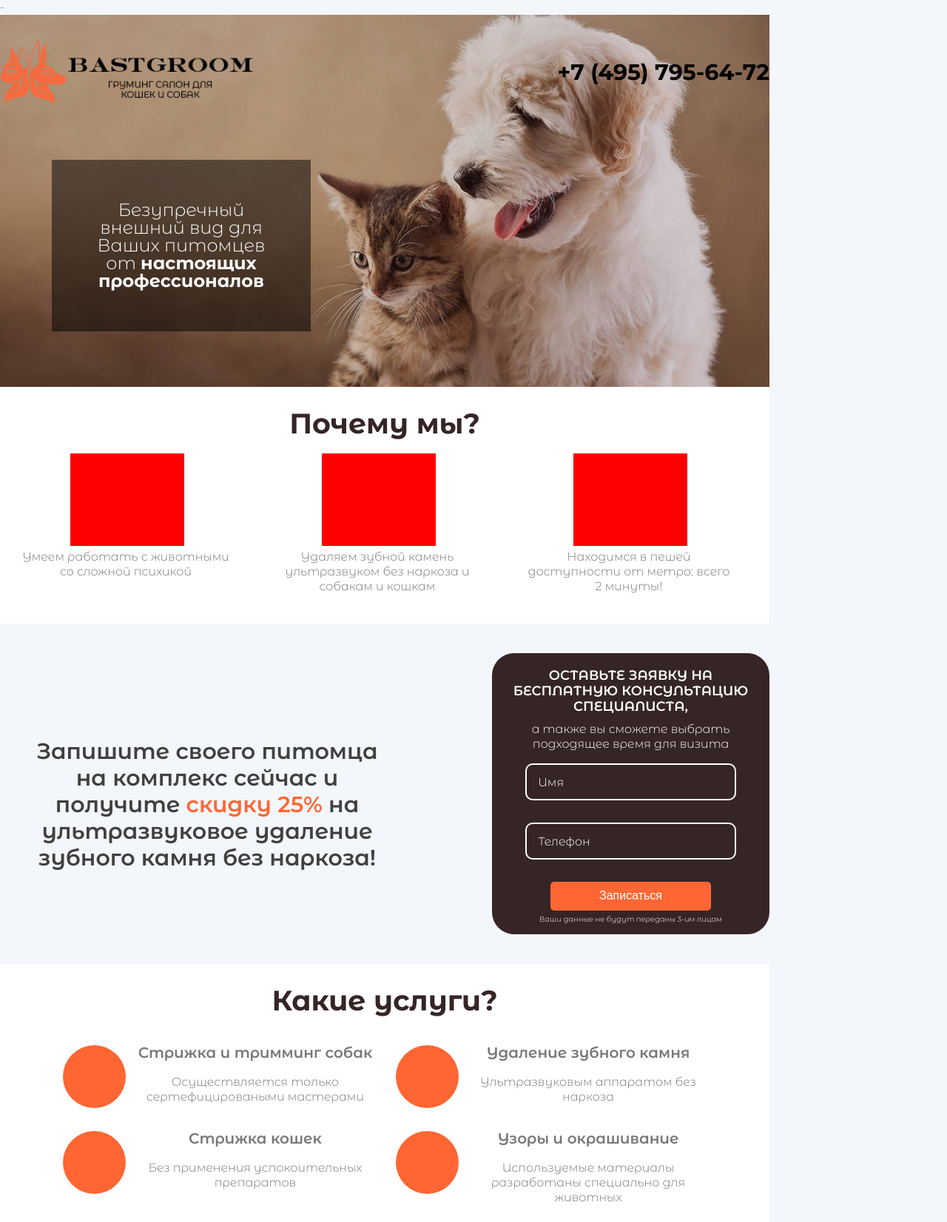
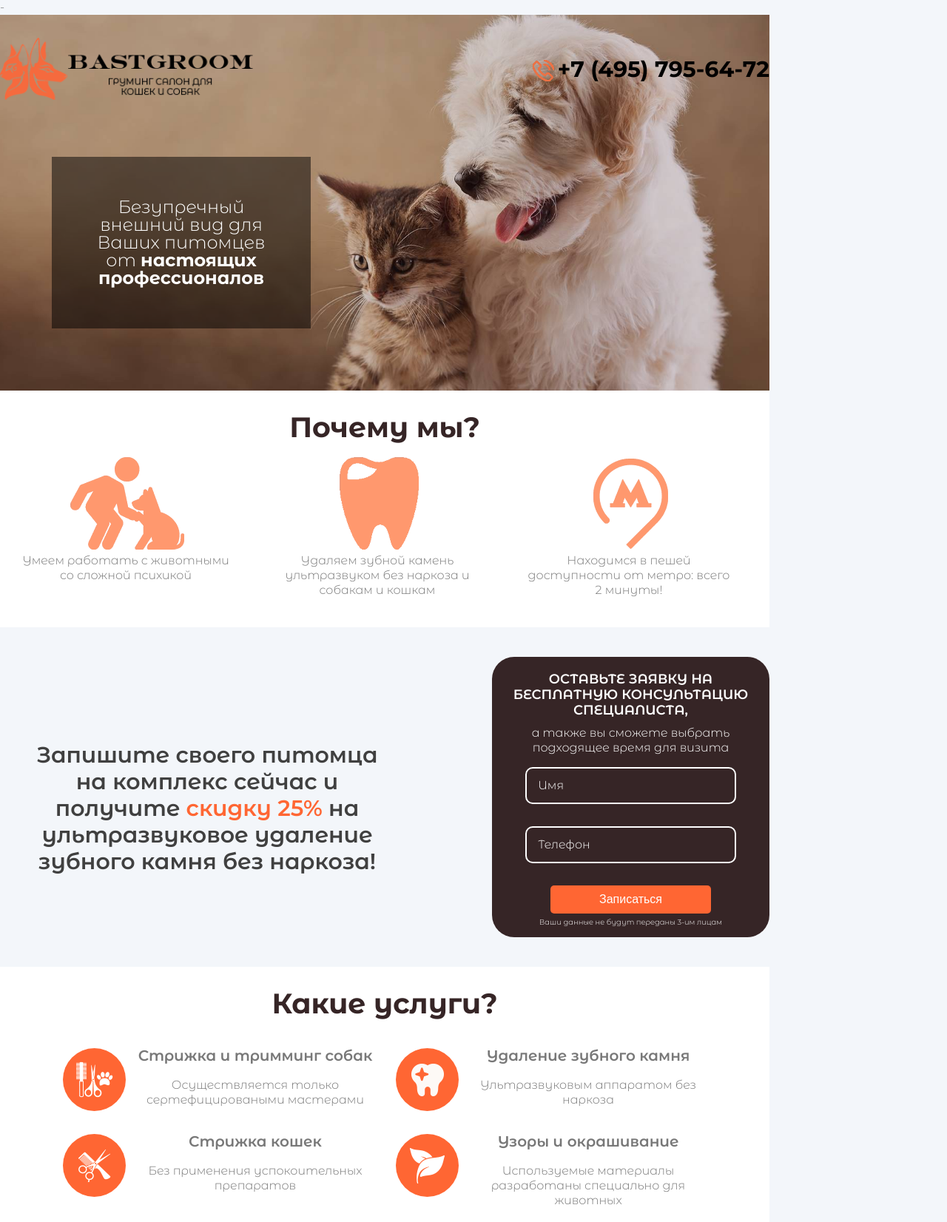
Before and after one commit to ArnaBlack/part1, a plain HTML site: page bastgroom-promo/index.html in a window 1280 px wide. Shown: the top 1652 px of the page at 74% size. Drawn offline with Linux system fonts and the light colour scheme.

Commit message:
пробуем делать резиновый сайт

```diff
--- a/bastgroom-promo/assets/css/style.css
+++ b/bastgroom-promo/assets/css/style.css
@@ -1,17 +1,20 @@
 @import url('https://fonts.googleapis.com/css?family=Montserrat+Alternates:300,600,700');
 /*#f46c38*/
+html {
+	font-size: 62.5%;
+}
 body {
 	width: 1040px;
 	color: #787878;
 	background-color: #f3f6fa;
     font-family: 'Montserrat Alternates', sans-serif;
-    font-size: 16px;
-    line-height: 20px;
+    font-size: 1.6rem;
+    line-height: 2rem;
     font-weight: 300;
 }
 header {
-	padding-top: 35px;
-	padding-bottom: 75px;
+	padding-top: 3%;
+	padding-bottom: 8%;
 	background-image: url("../img/header-bg-1.jpg");
 	background-repeat: no-repeat;
     background-position: center;
@@ -104,12 +107,25 @@ header {
 	width: 98%;
 }
 .header-top a {
-	font-size: 30px;
+	font-size: 3rem;
 	font-weight: 700;
 	text-decoration: none;
 	color: #000000;
 	float: right;
 	padding-top: 33px;
+	position: relative;
+}
+.header-top .phone-number::before {
+	content:"";
+	width: 29px;
+	height: 29px;
+	position: absolute;
+	top: 30px;
+	left: -33px;
+	background-image: url("../img/sprite.png");
+	background-repeat: no-repeat;
+	background-position: -5px -680px;
+
 }
 .promo {
 	background-color: rgba(0,0,0,0.5);
@@ -119,8 +135,8 @@ header {
 	width: 270px;
 }
  .promo h1 {
-	font-size: 24px;
-	line-height: 24px;
+	font-size: 2.4rem;
+	line-height: 2.4rem;
 	font-weight: 300;
 	color: #ffffff;
 	text-align: center;
@@ -137,7 +153,7 @@ main section {
 }
 main h2 {
 	color: #362526;
-	font-size: 38px;
+	font-size: 3.8rem;
 	text-align: center;
 	margin: 0;
 	margin-bottom: 30px;
@@ -156,17 +172,26 @@ main h2 {
 }
 .feature-item::before {
 	content: "";
-	background-color: red;
 	width: 154px;
 	height:125px;
 	position: absolute;
 	top:0;
 	left: 95px;
-
+	background-image: url("../img/sprite.png");
+	background-repeat: no-repeat;
+}
+.feature-work::before {
+	background-position:-5px -275px;
+}
+.feature-teeth::before {
+	background-position: -5px -5px;
+}
+.feature-metro::before {
+	  background-position:-5px -140px;
 }
 .call-to-action .title {
-	font-size: 30px;
-	line-height: 36px;
+	font-size: 3rem;
+	line-height: 3.6rem;
 	font-weight: 600;
 	color: #404040;
 	text-align: center;
@@ -192,8 +217,8 @@ main h2 {
 }
 
 .call-to-action .feedback h3 {
-	font-size: 18px;
-	line-height: 21px;
+	font-size: 1.8rem;
+	line-height: 2.1rem;
 	margin: 10px 0 ;
 	text-transform: uppercase;
 	font-weight: 600;
@@ -204,7 +229,7 @@ main h2 {
 }
 
 .call-to-action .feedback .feedback-form span {
-	font-size: 10px;
+	font-size: 1rem;
 }
  .feedback-form input[type="text"],
   .feedback-form input[type="phone"] {
@@ -258,9 +283,23 @@ main h2 {
 	left:15px;
 	background-color: #ff6633;
 	border-radius: 50%;
+	background-image: url(../img/sprite.png);
+	background-repeat: no-repeat;
+}
+.services .service-items .cat-cut::before {
+	background-position: -5px -719px;
+}
+.services .service-items .dog-cut::before {
+	background-position:  -5px -505px;
+}
+.services .service-items .teeth-cleaning::before {
+	background-position: -5px -814px;
+}
+.services .service-items .creative::before {
+	background-position:  -5px -410px;
 }
 .services .service-items .service-item h3 {
-	font-size: 20px;
+	font-size: 2rem;
 	font-weight: 600;
 }
 
@@ -318,14 +357,21 @@ footer {
 .footer-social .social-btn {
 	text-decoration: none;
 	color: #ffffff;
-	font-size: 0px;
+	font-size: 0;
 	display: inline-block;
-    width: 70px;
-    height: 70px;
+	border-radius:50%;
+	width: 70px;
+  	height: 70px;
     margin-right: 10px;
     vertical-align: middle;
-    ;
-	background-color: red;
+	background-image: url(../img/sprite.png);
+	background-repeat: no-repeat;
+}
+.footer-social .social-btn-vk {
+	background-position: -5px -909px;
+}
+.footer-social .social-btn-in {
+	  background-position: -5px -600px;
 }
 .footer-contacts {
 	float: right;
@@ -334,7 +380,7 @@ footer {
 .footer-contacts .phone-number {
 	display: block;
 	margin-bottom: 10px;
-	font-size: 24px;
+	font-size: 2.4rem;
 	font-weight: 700;
 	color: #ffffff;
 	text-decoration: none;
--- a/bastgroom-promo/index.html
+++ b/bastgroom-promo/index.html
@@ -15,7 +15,7 @@
 			<div class="header-logo">
 				<img src="./assets/img/logo.png" alt="BastGroom">
 			</div>
-			<a href="tel:+7 (495) 795-64-72">+7 (495) 795-64-72</a>
+			<a  class="phone-number" href="tel:+7 (495) 795-64-72">+7 (495) 795-64-72</a>
 		</div>
 		<div class="promo">
 			<h1 class="visible">Безупречный внешний вид для Ваших питомцев от <span>настоящих профессионалов</span></h1>
@@ -48,21 +48,21 @@
 			<h2>Какие услуги?</h2>
 			<div class="service-items">
 				<div class="table-row">
-					<div class="service-item">
+					<div class="service-item dog-cut">
 						<h3>Стрижка и тримминг собак</h3>
 						<p>Осуществляется только сертефицироваными мастерами</p>
 					</div>
-					<div class="service-item">
+					<div class="service-item teeth-cleaning">
 						<h3>Удаление зубного камня</h3>
 						<p>Ультразвуковым аппаратом без наркоза</p>
 					</div>
 				</div>
 				<div class="table-row">
-					<div class="service-item">
+					<div class="service-item cat-cut">
 						<h3>Стрижка кошек</h3>
 						<p>Без применения успокоительных препаратов</p>
 					</div>
-					<div class="service-item">
+					<div class="service-item creative">
 						<h3>Узоры и окрашивание</h3>
 						<p>Используемые материалы разработаны специально для животных</p>
 					</div>
```
Also changed, not shown: bastgroom-promo/assets/img/index-p-1.png (deleted), bastgroom-promo/assets/img/index-p-2.png (deleted), bastgroom-promo/assets/img/index-p-3.png (deleted), bastgroom-promo/assets/img/index-p-4.png (deleted), bastgroom-promo/assets/img/inst.png (deleted), bastgroom-promo/assets/img/phone.png (deleted), bastgroom-promo/assets/img/sprite.png (added), bastgroom-promo/assets/img/vk.png (deleted).
